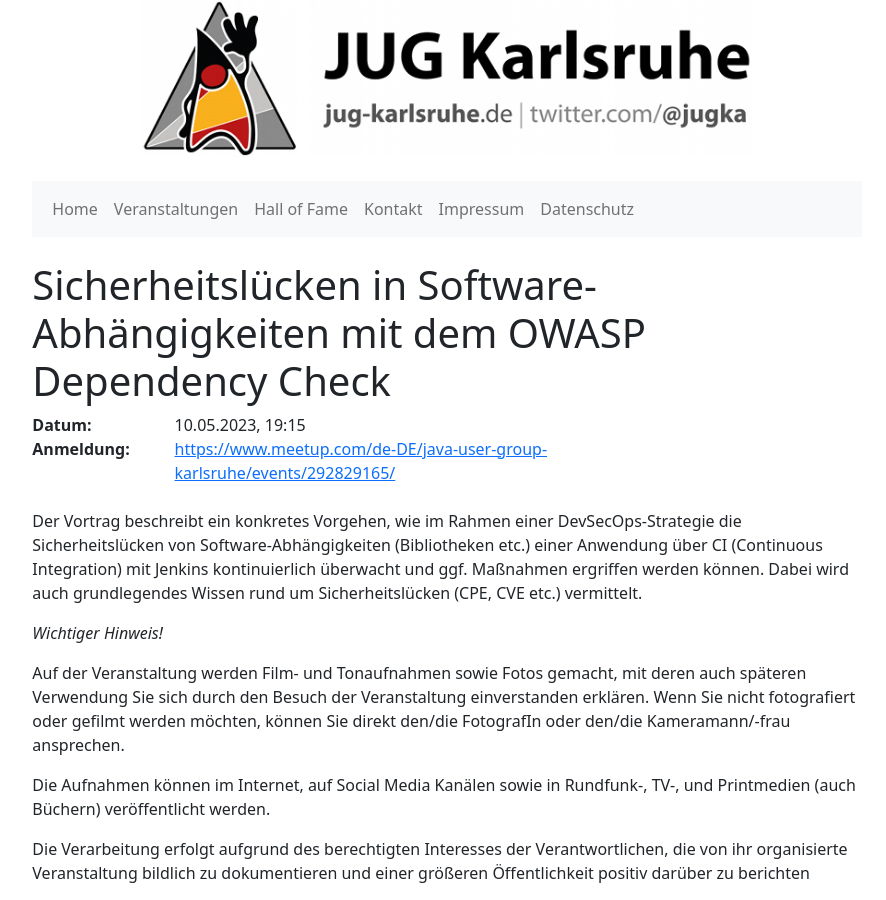
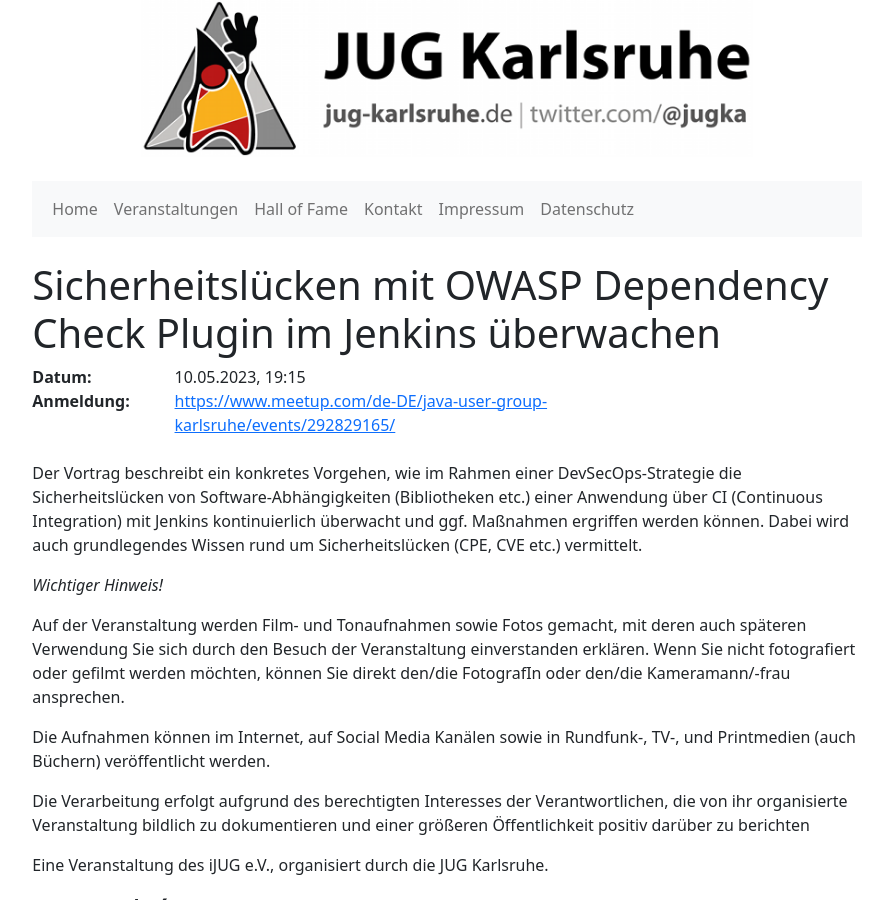
Before and after one commit to jugka/jugka-site, a Jekyll site: the page built from _posts/events/2023-04-26-owasp-dependency-check.markdown, in a window 1280 px wide and 900 px high. Shown: the whole window, without its empty margins (193-1079 px from the left). Built offline with Jekyll 4.4.1, drawn with Linux system fonts in a browser that asks for light colours.

Commit message:
Changed titel

```diff
--- a/_posts/events/2023-04-26-owasp-dependency-check.markdown
+++ b/_posts/events/2023-04-26-owasp-dependency-check.markdown
@@ -1,6 +1,6 @@
 ---
 layout: event
-title:  "Sicherheitslücken in Software-Abhängigkeiten mit dem OWASP Dependency Check"
+title:  "Sicherheitslücken mit OWASP Dependency Check Plugin im Jenkins überwachen"
 date:   2023-05-10 19:15:00 +0200
 registration: https://www.meetup.com/de-DE/java-user-group-karlsruhe/events/292829165/
 tags: events
```
